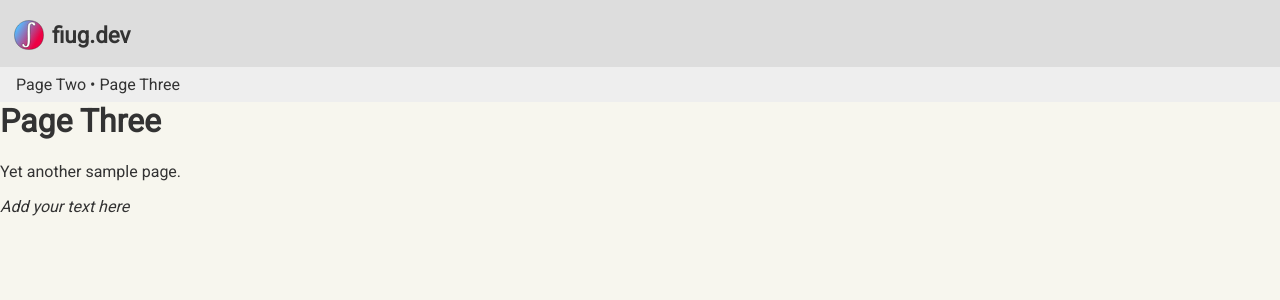
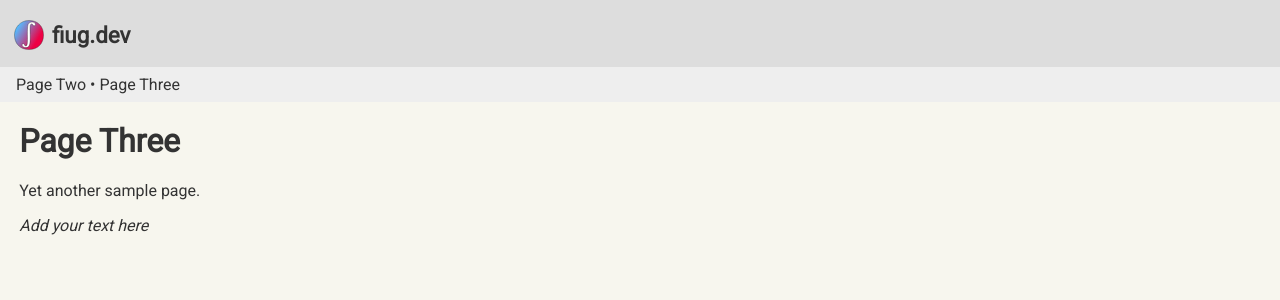
Before and after one commit to fiugd/blog, a Jekyll site: the page built from docs/three.html, in a window 1280 px wide. Shown: the top 300 px of the page. Built offline with Jekyll 4.4.1, drawn with Linux system fonts in a browser that asks for light colours.

Commit message:
Update style.scss

```diff
--- a/docs/css/style.scss
+++ b/docs/css/style.scss
@@ -35,7 +35,10 @@ body{
 }
 
 #header, #footer, #nav, #content { width: -webkit-fill-available; }
-#content { margin-bottom: auto; }
+#content {
+ margin: 1.2em;
+ margin-bottom: auto;
+}
 a, a:visited { text-decoration: none; }
 a:hover { text-decoration: underline; }
 
```
